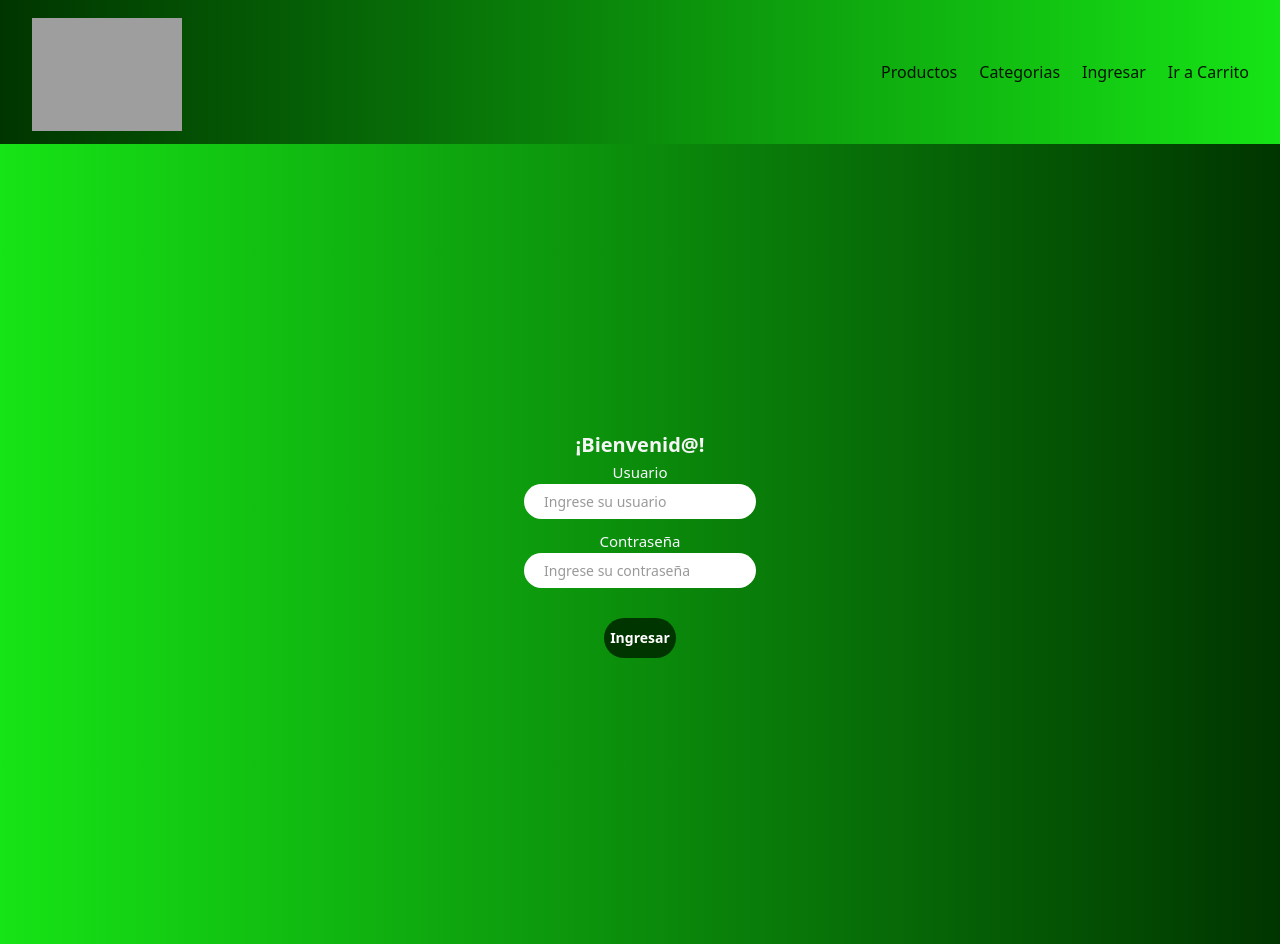
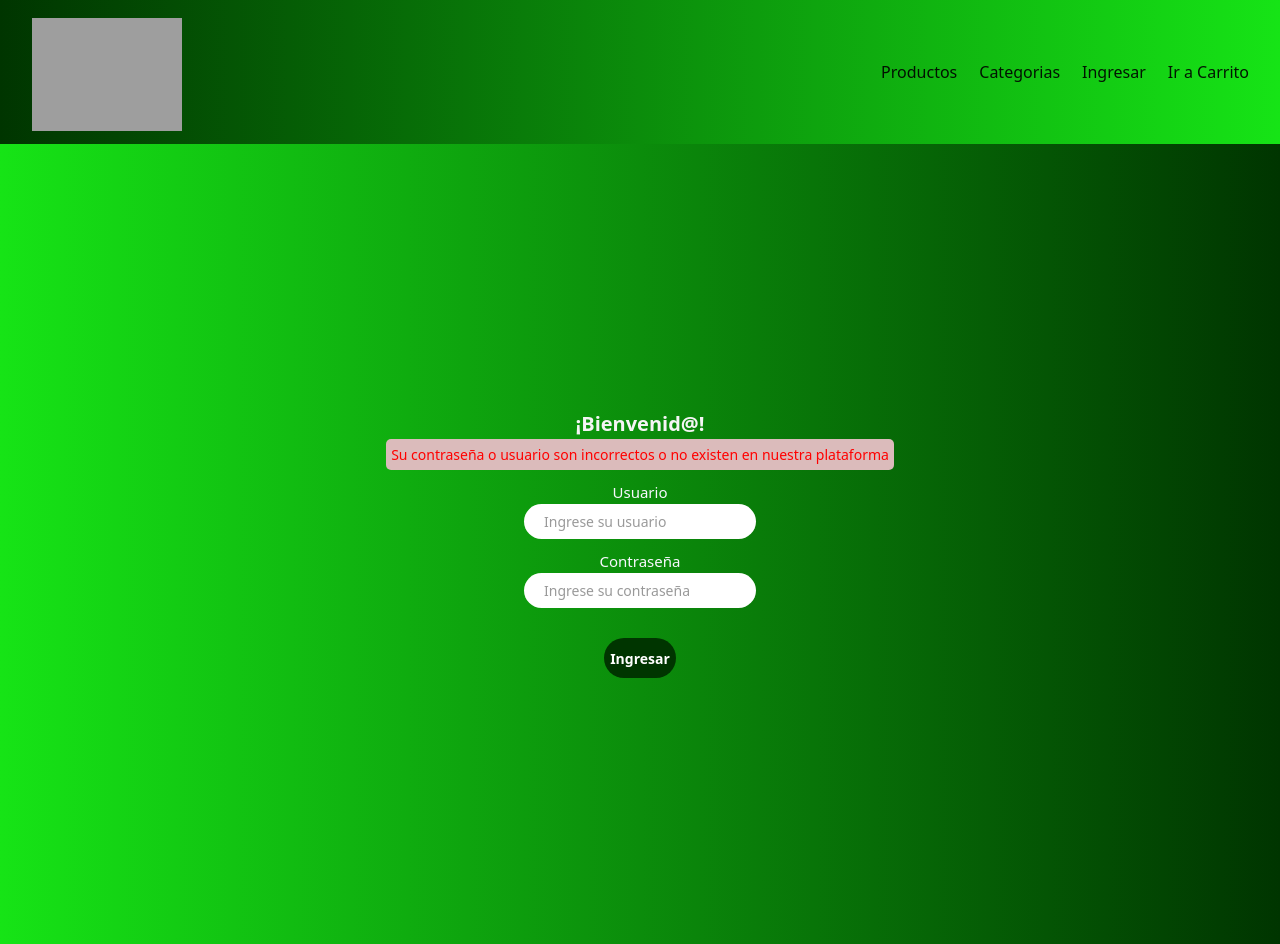
Before and after one commit to vsolis2706/Proyecto_PalValle, a React (Create React App) app in the folder cliente/: page /login in a window 1280 px wide. Both pictures are taken after a click on the button "Ingresar". Built offline with nearby package versions, Linux system fonts and the light colour scheme; no server answers; grey boxes are pictures that could not be loaded.

Commit message:
Login creado
Falta vincularlo con la vista de Admin

```diff
--- a/cliente/src/components/Login/Login.css
+++ b/cliente/src/components/Login/Login.css
@@ -53,3 +53,15 @@
     border-radius: 5px;
     margin-left: 10px;
 }
+
+.label-alert{
+    font-size: 14px;
+    color: red;
+    background: rgb(219, 187, 187);
+    width: fit-content;
+    height: fit-content;
+    padding: 5px;
+    box-sizing: border-box;
+    border-radius: 5px;
+    margin-bottom: 10px;
+}
--- a/cliente/src/components/Login/Login.js
+++ b/cliente/src/components/Login/Login.js
@@ -9,6 +9,8 @@ const Login = () => {
     const [user, setUser] = useState ('');
     const [password, setPassword] = useState ('');
     const [passwordError, setPasswordError] = useState (false);
+    const [isLogin, setIsLogin] = useState (false);
+    const [hasError, setHasError] = useState (false);
 
     function handleChange (name, value) {
         if(name === 'usuario'){
@@ -27,16 +29,40 @@ const Login = () => {
     // console.log('usuario:', user)
     // console.log('password:', password)
 
+    function ifMatch(param) {
+        if(param.user.length > 0 && param.password.length > 0){
+            if(param.user === 'administrador' && param.password === '123456'){
+                const {user, password} = param;
+                let ac = {user, password};
+                let account = JSON.stringify(ac);
+                localStorage.setItem('account', account);
+                setIsLogin(true);
+            } else {
+                setIsLogin(false);
+                setHasError(true);
+            }
+        } else {
+            setIsLogin(false);
+            setHasError(true);
+        }
+    }
+
     function handleSubmit() {
         let account = {user, password}
         if(account) {
-            console.log('account:', account)
+            // console.log('account:', account)
+            ifMatch(account);
         }
     };
 
     return (
         <div className="login-container">
             <Title text='¡Bienvenid@!'/>
+            {hasError &&
+            <label className="label-alert">
+                Su contraseña o usuario son incorrectos o no existen en nuestra plataforma
+            </label>
+            }
             <Label text='Usuario'/>
             {/* <Input/> */}
             <Input attribute={{
```
Also changed, not shown: 1 other file (tests, documents, lock files or other folders).
